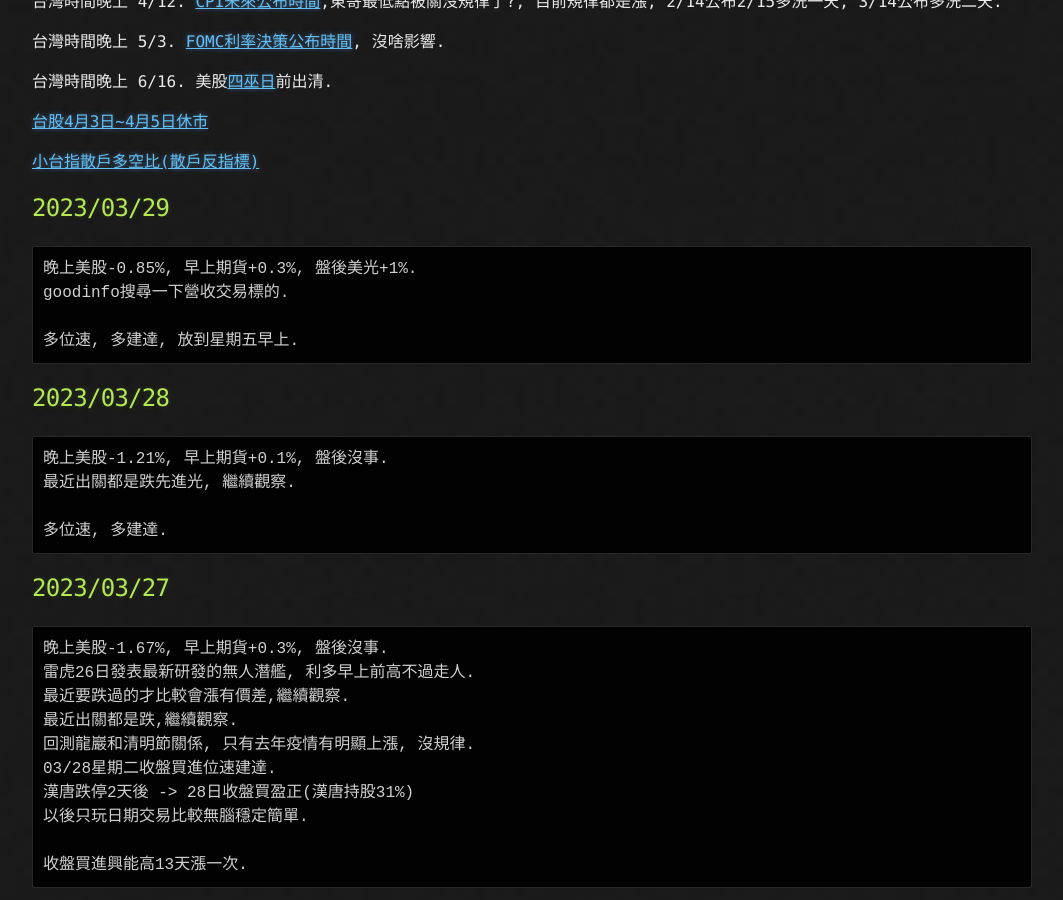
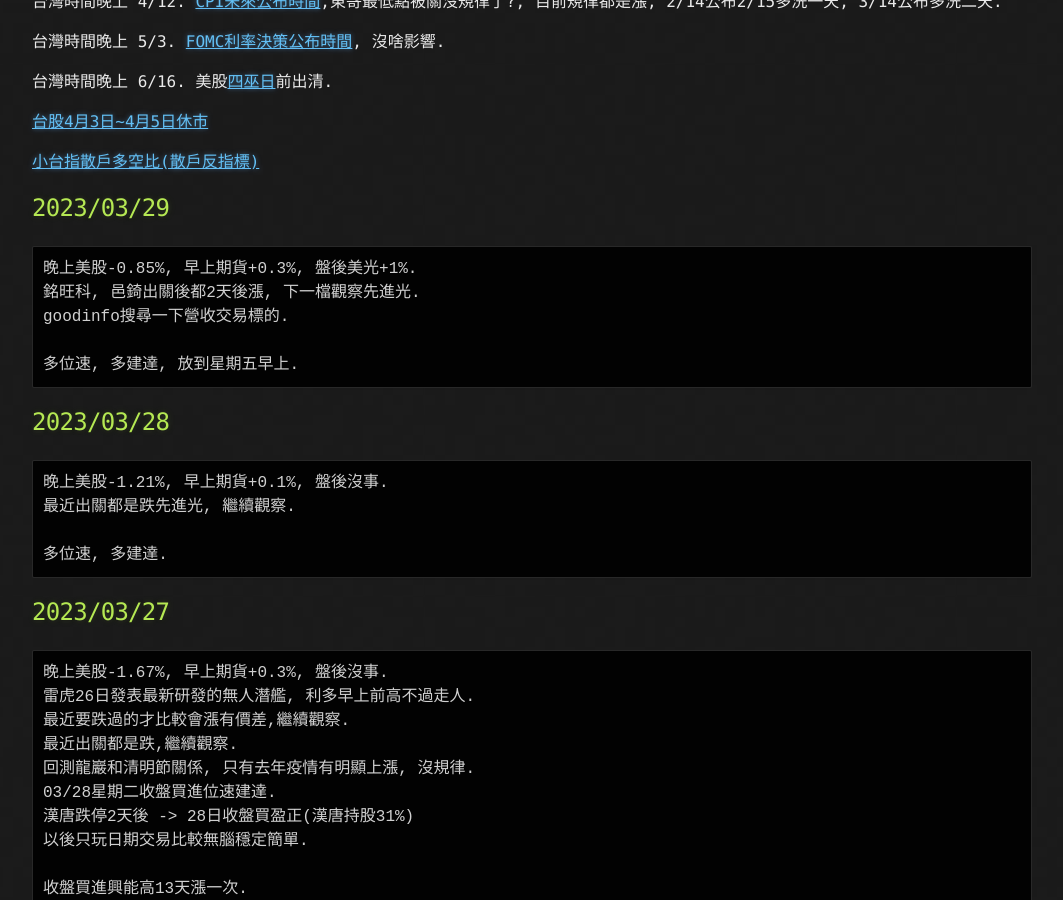
Before and after one commit to lepg5487/Stock_God, a Jekyll site: the page built from index.md, in a window 1280 px wide and 900 px high, scrolled down 468 px. Shown: the whole window, without its empty margins (108-1171 px from the left). Built offline with Jekyll 4.4.1, drawn with Linux system fonts in a browser that asks for light colours; our own code applies the rules of GitHub Pages for plain Markdown files.

Commit message:
Update index.md

````diff
--- a/index.md
+++ b/index.md
@@ -25,6 +25,7 @@ layout: testlayouts
 ## 2023/03/29
 ```
 晚上美股-0.85%, 早上期貨+0.3%, 盤後美光+1%.
+銘旺科, 邑錡出關後都2天後漲, 下一檔觀察先進光.
 goodinfo搜尋一下營收交易標的.
 
 多位速, 多建達, 放到星期五早上.
````
